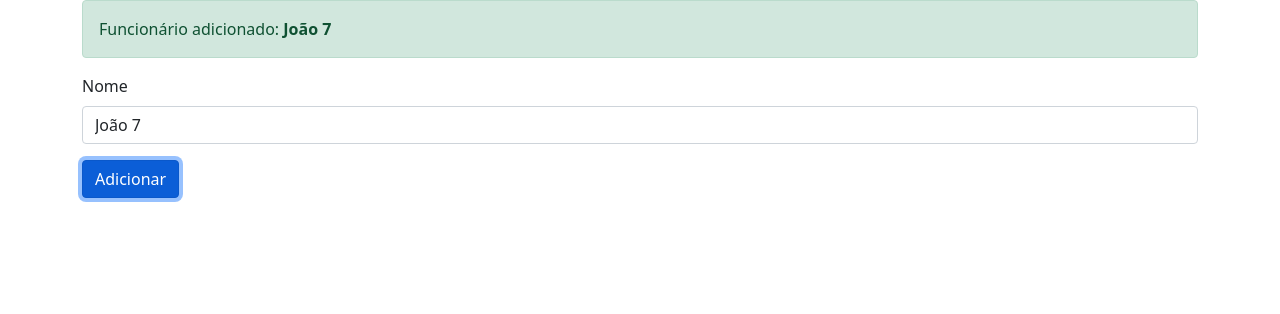
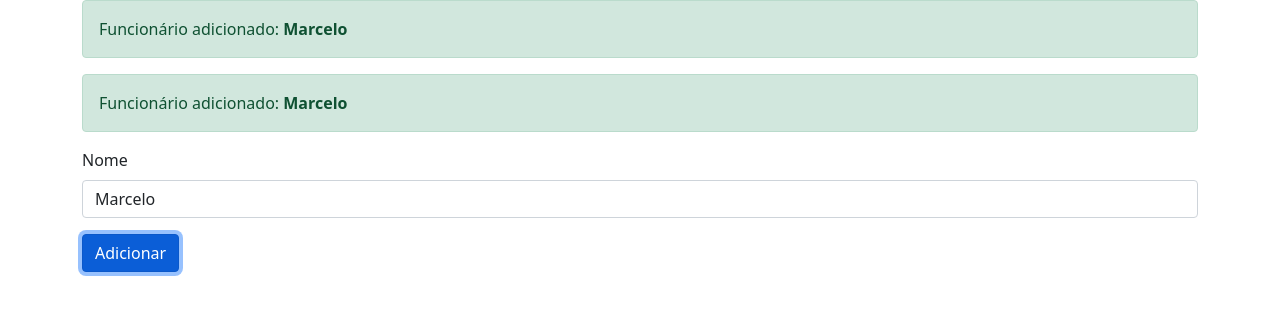
Before and after one commit to mpituba/algamoney-ui-teoria, an Angular app in the folder meuprojeto/: page / in a window 1280 px wide. Both pictures are taken after a click on the button "Adicionar". Shown: the top 314 px of the page. Built offline with nearby package versions, Linux system fonts and the light colour scheme.

Commit message:
09.12 Exibindo condicionalmente diretivas ngif  e hidden

```diff
--- a/meuprojeto/src/app/app.component.html
+++ b/meuprojeto/src/app/app.component.html
@@ -1,12 +1,26 @@
 <div class="container">
-  <div class="alert alert-success" role="alert">
+  <!-- Caixa de alerta disparada com *ngIf, faz mudança
+  na estrutura do DOM, é tem mais custo de processamento -->
+  <div class="alert alert-success" role="alert" *ngIf="adicionado">
+    Funcionário adicionado: <strong>{{nome}}</strong>
+  </div>
+
+
+  <!-- Caixa de alerta disparada com diretiva de atributo
+    [hidden], é menos custosa não faz mudança no DOM  -->
+  <div class="alert alert-success" role="alert"
+    [hidden]="!adicionado">
     Funcionário adicionado: <strong>{{nome}}</strong>
   </div>
 
   <div class="mb-3">
     <label class="form-label">Nome</label>
+
     <input type="text" class="form-control"
-    [(ngModel)]="nome">
+      [(ngModel)]="nome"
+      (focus)="adicionado = false"
+
+    >
   </div>
 
   <button type="button" class="btn btn-primary"
--- a/meuprojeto/src/app/app.component.ts
+++ b/meuprojeto/src/app/app.component.ts
@@ -8,14 +8,11 @@ import { Component } from '@angular/core';
 export class AppComponent {
   title = 'meuprojeto';
   nome = 'Marcelo';
+  adicionado =false;
+
   adicionar() {
     console.log(`Adicionando ${this.nome}`);
-
-    const numero = Math.round(Math.random() * 100);
-    this.nome = 'João ' + numero;
+    this.adicionado = true;
   }
 
-
-
-
 }
```
Also changed, not shown: 1 other file (tests, documents, lock files or other folders).
